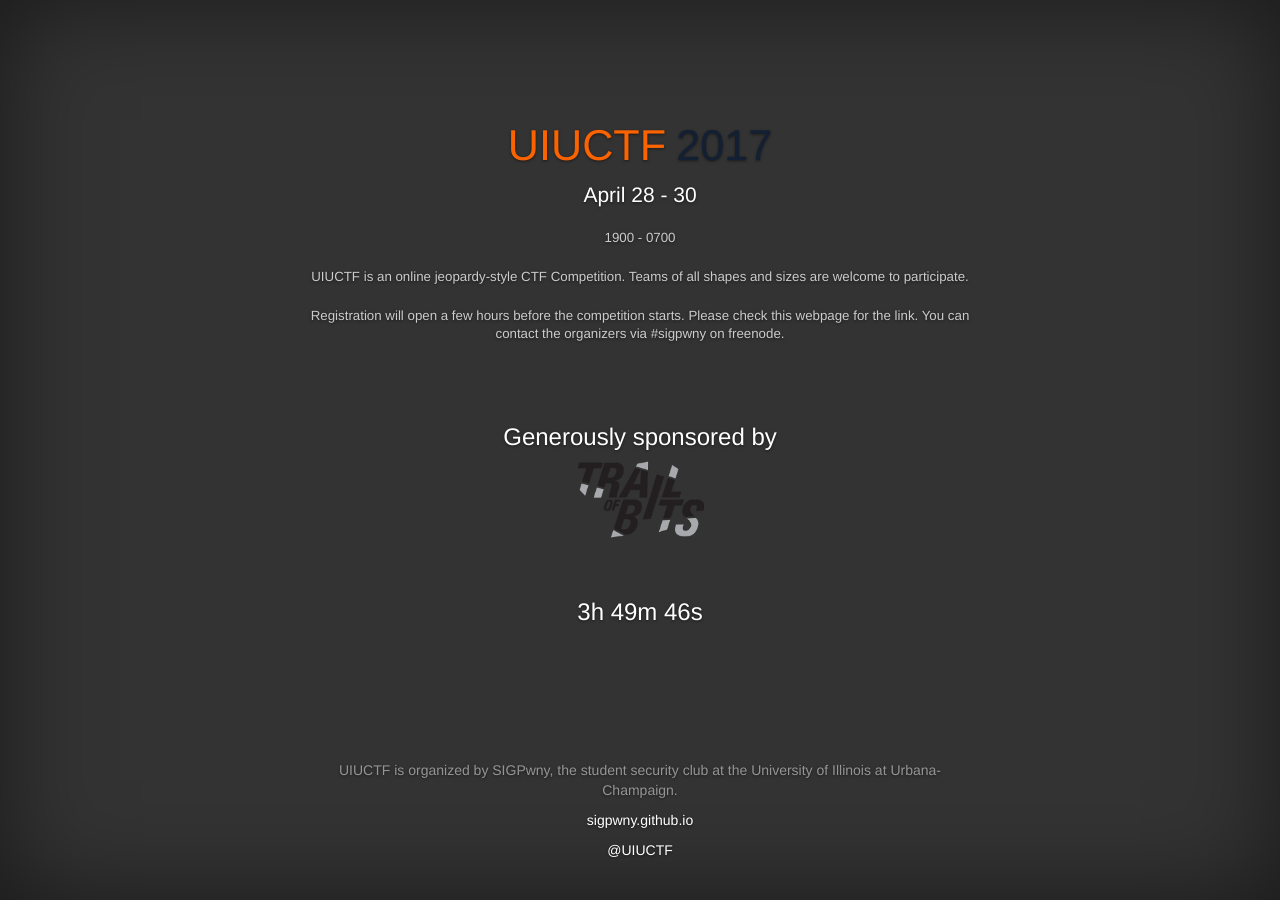
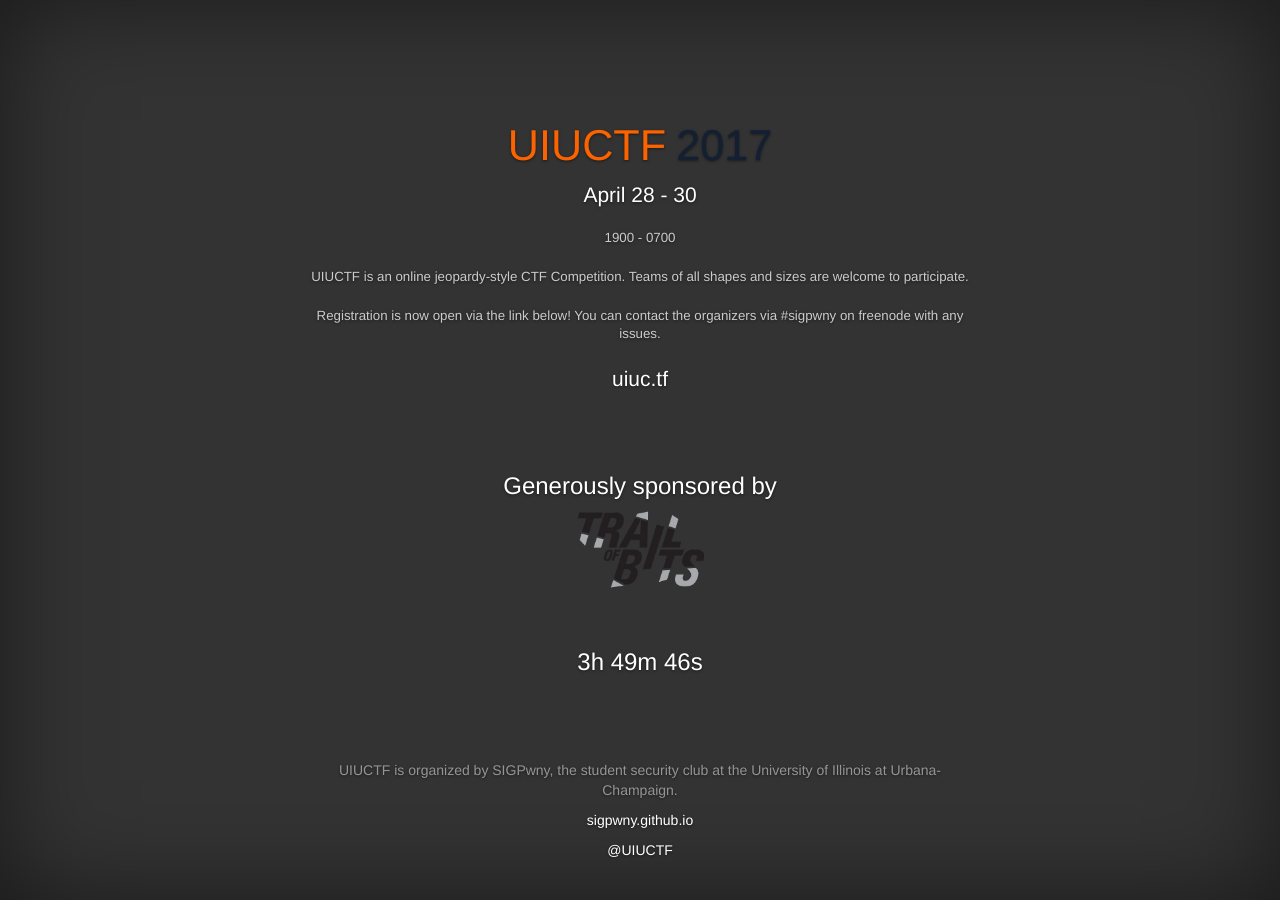
Before and after one commit to sigpwny/sigpwny.github.io-archive, a Jekyll site: the page built from ctf.html, in a window 1280 px wide. Built offline with Jekyll 4.4.1, drawn with Linux system fonts in a browser that asks for light colours; Markdown is read by kramdown in place of the engine named in the settings.

Commit message:
Added registration link

```diff
--- a/ctf.html
+++ b/ctf.html
@@ -19,7 +19,8 @@
         <p class="lead">April 28 - 30</p>
         <p class="lead lesser">1900 - 0700</p>
         <p class="lead lesser">UIUCTF is an online jeopardy-style CTF Competition. Teams of all shapes and sizes are welcome to participate.</p>
-        <p class="lead lesser">Registration will open a few hours before the competition starts. Please check this webpage for the link. You can contact the organizers via #sigpwny on freenode.</p>
+        <p class="lead lesser">Registration is now open via the link below! You can contact the organizers via #sigpwny on freenode with any issues.</p>
+        <p class="lead"><a href="http://uiuc.tf">uiuc.tf</a></p>
       </div>
       <br />
       <br />
```
